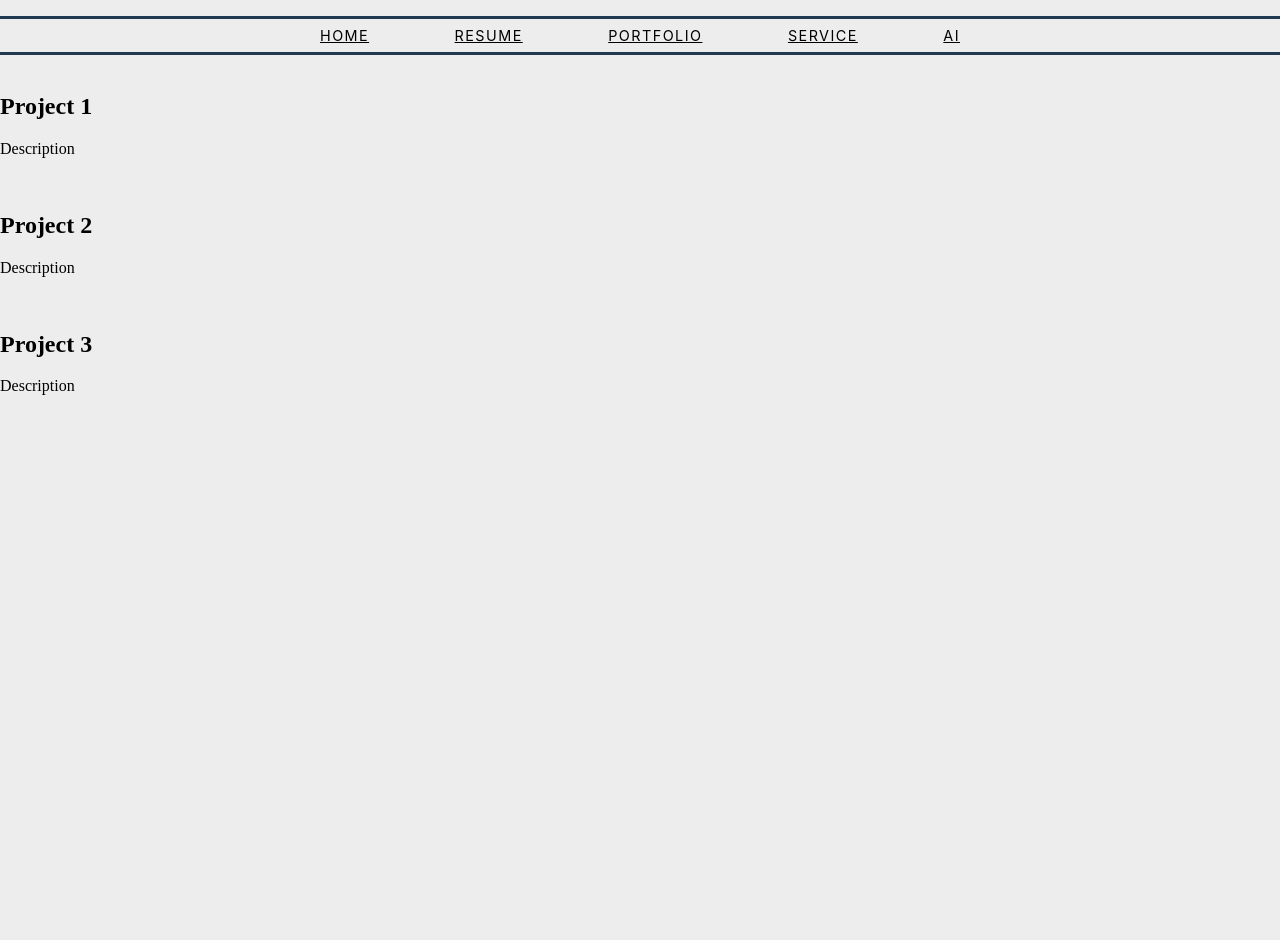
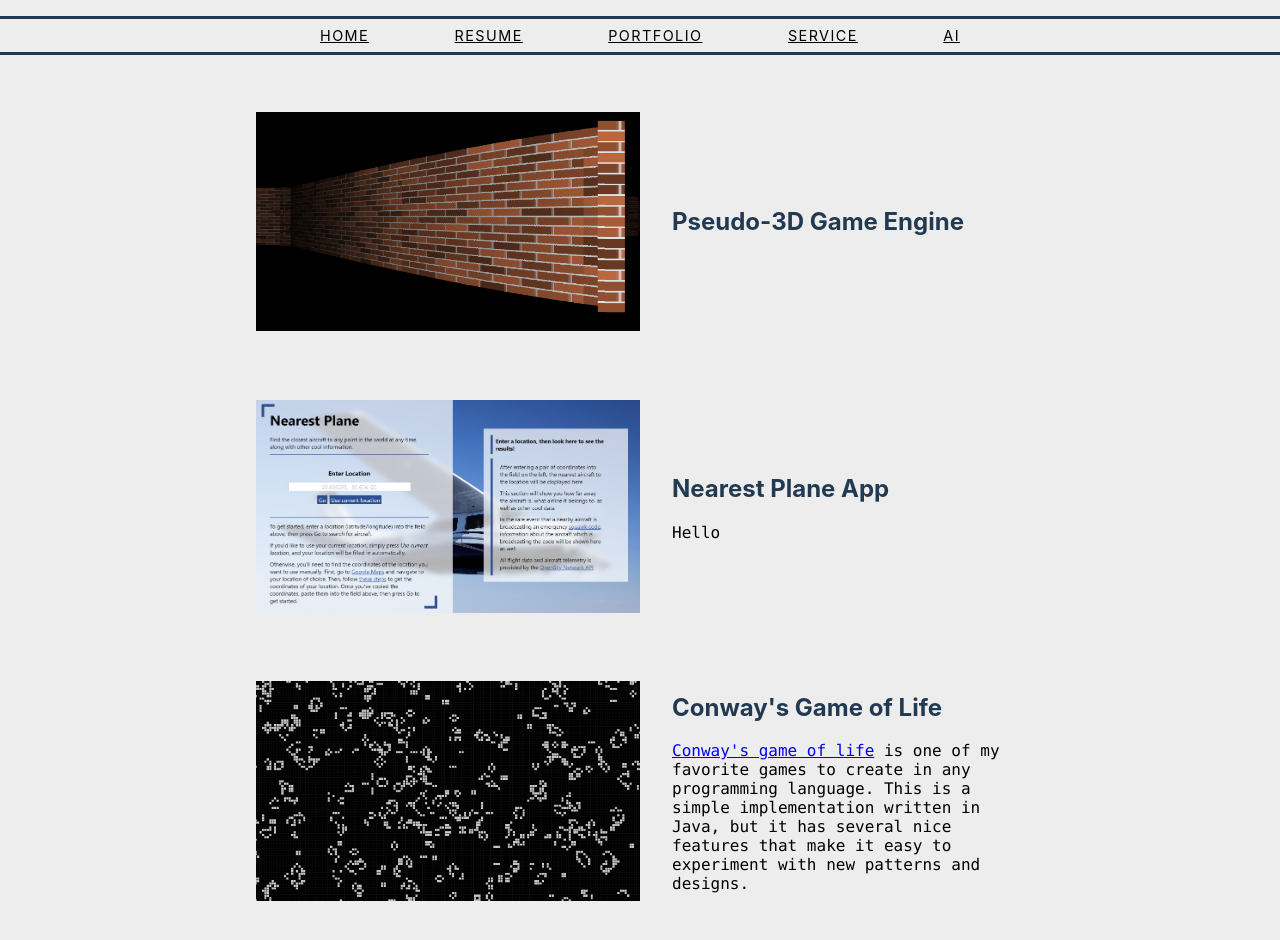
Before and after one commit to csce-315-331-2024a/project-1-Rational1ty, a plain HTML site: page portfolio.html in a window 1280 px wide. Before the commit the page ends 800 px from the top, so only its background shows below. Drawn offline with Linux system fonts and the light colour scheme.

Commit message:
Add portfolio page styling and content

```diff
--- a/portfolio.html
+++ b/portfolio.html
@@ -17,19 +17,44 @@
 
 	<main class="portfolio">
 		<article class="portfolio__project">
-			<img src="assets/FIXME" alt="" class="portfolio__img">
-			<h2 class="portfolio__title">Project 1</h2>
-			<p class="portfolio__description">Description</p>
+			<div class="portfolio__img-crop">
+				<img src="assets/p3d.png" alt="" class="portfolio__img">
+			</div>
+			<div class="portfolio__description">
+				<a href="https://github.com/Rational1ty/pseudo-3d" class="portfolio__link">
+					<h2 class="portfolio__title">Pseudo-3D Game Engine</h2>
+				</a>
+				<p class="portfolio__text"></p>
+			</div>
 		</article>
+
 		<article class="portfolio__project">
-			<img src="assets/FIXME" alt="" class="portfolio__img">
-			<h2 class="portfolio__title">Project 2</h2>
-			<p class="portfolio__description">Description</p>
+			<div class="portfolio__img-crop">
+				<img src="assets/nearest-plane.png" alt="" class="portfolio__img">
+			</div>
+			<div class="portfolio__description">
+				<a href="https://github.com/Rational1ty/nearest-plane" class="portfolio__link">
+					<h2 class="portfolio__title">Nearest Plane App</h2>
+				</a>
+				<p class="portfolio__text">Hello</p>
+			</div>
 		</article>
+
 		<article class="portfolio__project">
-			<img src="assets/FIXME" alt="" class="portfolio__img">
-			<h2 class="portfolio__title">Project 3</h2>
-			<p class="portfolio__description">Description</p>
+			<div class="portfolio__img-crop">
+				<img src="assets/life.png" alt="" class="portfolio__img">
+			</div>
+			<div class="portfolio__description">
+				<a href="https://github.com/Rational1ty/game-of-life" class="portfolio__link">
+					<h2 class="portfolio__title">Conway's Game of Life</h2>
+				</a>
+				<p class="portfolio__text">
+					<a href="https://en.wikipedia.org/wiki/Conway's_Game_of_Life">Conway's game of life</a>
+					is one of my favorite games to create in any programming language. This is a
+					simple implementation written in Java, but it has several nice features that
+					make it easy to experiment with new patterns and designs.
+				</p>
+			</div>
 		</article>
 	</main>
 </body>
--- a/styles/style1.css
+++ b/styles/style1.css
@@ -136,9 +136,8 @@ body {
 
 .qualifications {
 	display: grid;
-	grid-template-rows: 1fr;
 	grid-template-columns: 1fr 1fr;
-	margin: 1em 4em;
+	margin: 2em 5em;
 }
 
 .resume {
@@ -162,7 +161,56 @@ body {
 
 /* Portfolio page styles */
 
+.portfolio {
+	display: grid;
+	grid-template-rows: repeat(3, 1fr);
+	gap: 1em;
+	justify-items: center;
+	/* max-width: 90vw; */
+	margin: 2em auto 6em auto;
+}
 
+.portfolio__project {
+	display: grid;
+	grid-template-columns: 2fr 5fr;
+	gap: 2em;
+	align-items: center;
+	width: 60vw;
+	padding: 1em 15vw;
+}
+
+.portfolio__link {
+	color: var(--dark-blue);
+	text-decoration: none;
+}
+
+.portfolio__link:hover {
+	text-decoration: underline;
+}
+
+.portfolio__title {
+	font-family: var(--sans-font);
+	color: var(--dark-blue);
+}
+
+.portfolio__text {
+	font-family: var(--mono-font);
+}
+
+.portfolio__img-crop {
+	position: relative;
+	aspect-ratio: 1.75;
+	overflow: hidden;
+	width: 30vw;
+}
+
+.portfolio__img {
+	position: absolute;
+	top: -100%;
+	bottom: -100%;
+	width: 100%;
+	margin: auto;
+}
 
 /* Service page styles */
 
```
Also changed, not shown: index.html (+0 -1 lines), assets/life.png (added), assets/nearest-plane.png (added), assets/p3d.png (added).
